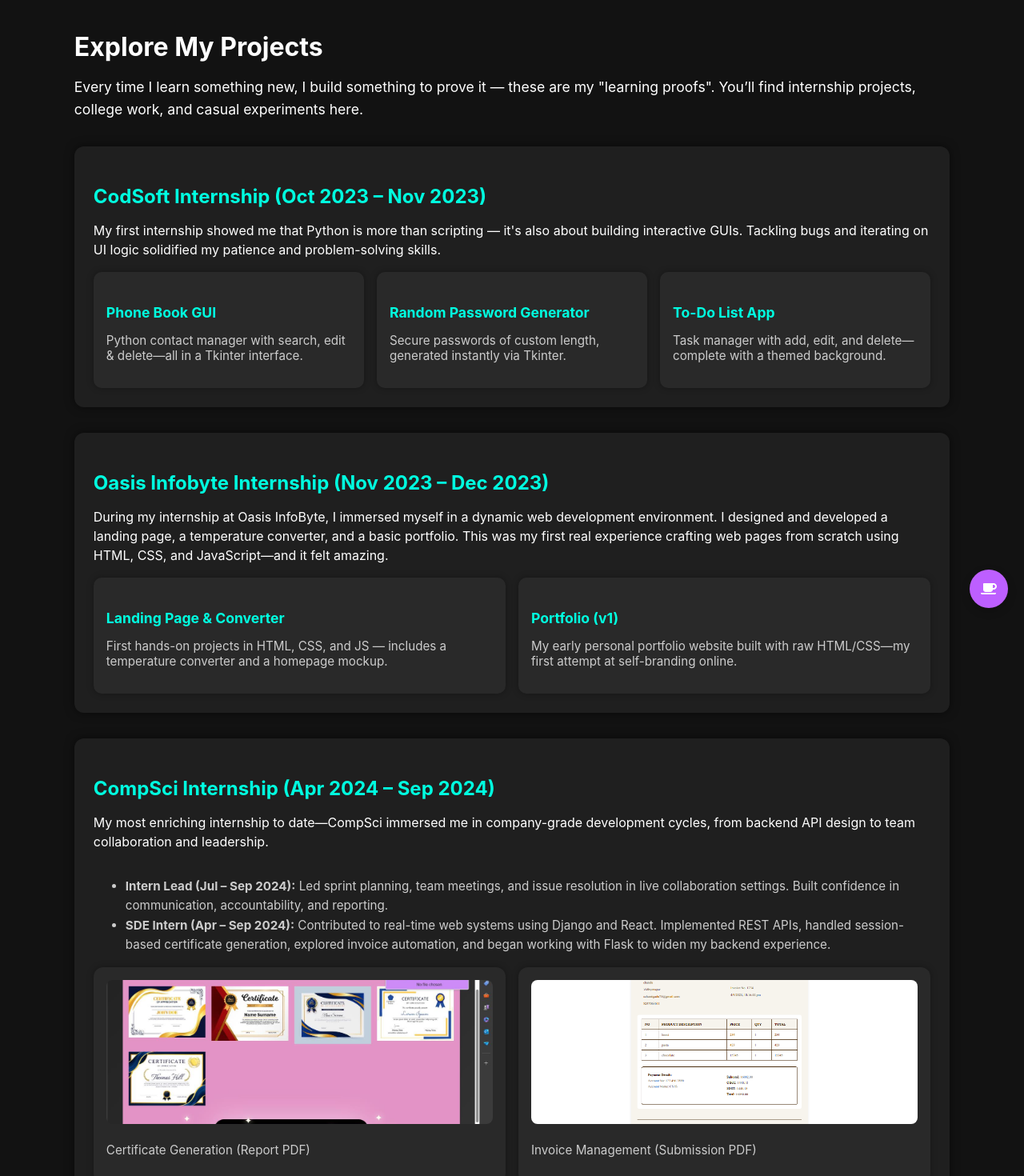
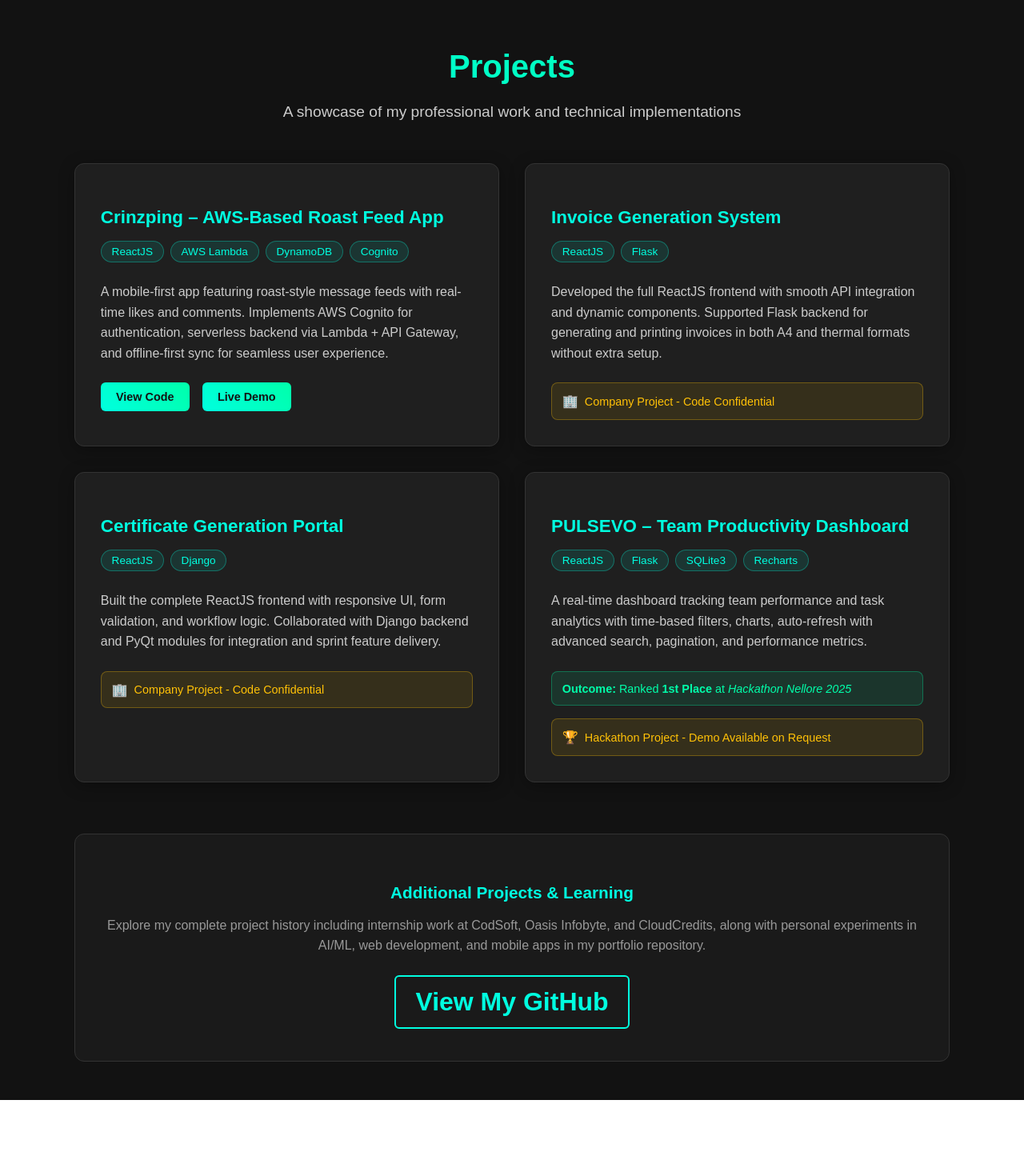
Before and after one commit to CHANDU32455/react-portfolio, a React (Create React App) app in the folder portfolio/: page /projects in a window 1280 px wide. Shown: the part 20-1490 px from the top of the page at 80% size. After the commit the page ends 1395 px from the top, so only its background shows below. Built offline with nearby package versions, Linux system fonts and the light colour scheme.

Commit message:
removed coffee updated resume cleaned up projects

```diff
--- a/portfolio/src/App.js
+++ b/portfolio/src/App.js
@@ -14,15 +14,13 @@
 import IndexedDBadvanced from './blogs/indexdb3';
 import Rough from './components/rough';
 
-import BuyMeACoffeeWidget from './components/BuyMeACoffeeWidget';
-
 
 function App() {
   return (
     <>
 
     <Router>
-      <BuyMeACoffeeWidget />
+      {/*<BuyMeACoffeeWidget /> */}
       <div className="App">
         <Routes>
           <Route path="/" element={<Landing />} />
--- a/portfolio/src/pages/ProjectsSection.jsx
+++ b/portfolio/src/pages/ProjectsSection.jsx
@@ -1,274 +1,302 @@
 import './portfolio.css';
-import certgenImg from '../assets/ProjectsAssets/certgen_img.png';
-import invoicegenImg from '../assets/ProjectsAssets/invoicegen_img.png';
-import certgendoc from '../assets/ProjectsAssets/Chandu_internship report.pdf';
-import invoicedoc from '../assets/ProjectsAssets/Compsci_submission_invoice.pdf'
+import { useEffect } from 'react';
 
 const ProjectsSection = () => {
+  useEffect(() => {
+    // Add hover styles safely
+    const style = document.createElement('style');
+    style.textContent = `
+      .project-card:hover {
+        transform: translateY(-5px);
+        box-shadow: 0 8px 30px rgba(0, 255, 224, 0.2);
+        border-color: #00ffe0;
+      }
+
+      .project-link:hover {
+        transform: translateY(-2px);
+        box-shadow: 0 4px 15px rgba(0, 255, 224, 0.3);
+      }
+
+      .github-link:hover {
+        background: #00ffe0;
+        color: #121212;
+        transform: translateY(-2px);
+        box-shadow: 0 4px 15px rgba(0, 255, 224, 0.3);
+      }
+    `;
+    document.head.appendChild(style);
+
+    return () => {
+      document.head.removeChild(style);
+    };
+  }, []);
+
   return (
-    <section
-      id="projects"
-      style={{
-        padding: '2rem',
-        backgroundColor: '#121212',
-        color: '#fff',
-        minHeight: '100vh',
-        overflowY: 'auto',
-      }}
-    >
-      {/* Inline CSS for hover animations */}
-      <style>{`
-        .project-tile-link {
-          display: block;
-          background: #292929;
-          border-radius: 10px;
-          padding: 1rem;
-          box-shadow: 0 0 8px rgba(0,0,0,0.3);
-          text-decoration: none;
-          color: #fff;
-          transition: transform 0.3s ease, box-shadow 0.3s ease;
-        }
-        .project-tile-link:hover {
-          transform: scale(1.05);
-          box-shadow: 0 0 14px rgba(0,255,224,0.6);
-        }
-      `}</style>
-
-      <div style={{ width: '90%', margin: '0 auto' }}>
-        <h2 style={{ fontSize: '2rem', marginBottom: '1rem' }}>Explore My Projects</h2>
-        <p style={{ fontSize: '1.1rem', lineHeight: '1.6', marginBottom: '2rem' }}>
-          Every time I learn something new, I build something to prove it — these are my "learning proofs". You’ll find internship projects, college work, and casual experiments here.
+    <section id="projects" style={styles.section}>
+      <div style={styles.container}>
+        <h2 style={styles.mainTitle}>Projects</h2>
+        <p style={styles.subtitle}>
+          A showcase of my professional work and technical implementations
         </p>
 
-        {/* CodSoft Internship */}
-        <div style={projectTileStyle}>
-          <h3 style={tileHeader}>CodSoft Internship (Oct 2023 – Nov 2023)</h3>
-          <p style={tilePara}>
-            My first internship showed me that Python is more than scripting — it's also about building interactive GUIs. Tackling bugs and iterating on UI logic solidified my patience and problem-solving skills.
+        {/* Project Grid */}
+        <div style={styles.projectsGrid}>
+          {/* Crinzping */}
+          <div style={styles.projectCard} className="project-card">
+            <h3 style={styles.projectTitle}>Crinzping – AWS-Based Roast Feed App</h3>
+            <div style={styles.techStack}>
+              <span style={styles.techTag}>ReactJS</span>
+              <span style={styles.techTag}>AWS Lambda</span>
+              <span style={styles.techTag}>DynamoDB</span>
+              <span style={styles.techTag}>Cognito</span>
+            </div>
+            <p style={styles.projectDesc}>
+              A mobile-first app featuring roast-style message feeds with real-time likes and comments.
+              Implements AWS Cognito for authentication, serverless backend via Lambda + API Gateway,
+              and offline-first sync for seamless user experience.
             </p>
-
-          <div style={tileGrid}>
+            <div style={styles.links}>
               <a
-              href="https://github.com/CHANDU32455/CodeSoft/blob/main/phone%20book"
+                href="https://github.com/CHANDU32455/CrinzPing"
                 target="_blank"
                 rel="noopener noreferrer"
-              className="project-tile-link"
+                style={styles.link}
+                className="project-link"
               >
-              <h4 style={tileTitle}>Phone Book GUI</h4>
-              <p style={tileDesc}>Python contact manager with search, edit & delete—all in a Tkinter interface.</p>
+                View Code
               </a>
               <a
-              href="https://github.com/CHANDU32455/CodeSoft/blob/main/random%20password%20generator%20(python)"
+                href="https://crinzping.netlify.app"
                 target="_blank"
                 rel="noopener noreferrer"
-              className="project-tile-link"
+                style={styles.link}
+                className="project-link"
               >
-              <h4 style={tileTitle}>Random Password Generator</h4>
-              <p style={tileDesc}>Secure passwords of custom length, generated instantly via Tkinter.</p>
-            </a>
-            <a
-              href="https://github.com/CHANDU32455/CodeSoft/blob/main/to%20do%20list.py"
-              target="_blank"
-              rel="noopener noreferrer"
-              className="project-tile-link"
-            >
-              <h4 style={tileTitle}>To-Do List App</h4>
-              <p style={tileDesc}>Task manager with add, edit, and delete—complete with a themed background.</p>
+                Live Demo
               </a>
             </div>
           </div>
 
-        {/* Oasis Infobyte Internship */}
-        <div style={projectTileStyle}>
-          <h3 style={tileHeader}>Oasis Infobyte Internship (Nov 2023 – Dec 2023)</h3>
-          <p style={tilePara}>
-            During my internship at Oasis InfoByte, I immersed myself in a dynamic web development environment. I designed and developed a landing page, a temperature converter, and a basic portfolio. This was my first real experience crafting web pages from scratch using HTML, CSS, and JavaScript—and it felt amazing.
+          {/* Invoice Generation System */}
+          <div style={styles.projectCard} className="project-card">
+            <h3 style={styles.projectTitle}>Invoice Generation System</h3>
+            <div style={styles.techStack}>
+              <span style={styles.techTag}>ReactJS</span>
+              <span style={styles.techTag}>Flask</span>
+            </div>
+            <p style={styles.projectDesc}>
+              Developed the full ReactJS frontend with smooth API integration and dynamic components.
+              Supported Flask backend for generating and printing invoices in both A4 and thermal formats
+              without extra setup.
             </p>
-
-          <div style={tileGrid}>
-            <a
-              href="https://github.com/CHANDU32455/OIBSIP"
-              target="_blank"
-              rel="noopener noreferrer"
-              className="project-tile-link"
-            >
-              <h4 style={tileTitle}>Landing Page & Converter</h4>
-              <p style={tileDesc}>First hands-on projects in HTML, CSS, and JS — includes a temperature converter and a homepage mockup.</p>
-            </a>
-            <a
-              href="https://github.com/CHANDU32455/OIBSIP-"
-              target="_blank"
-              rel="noopener noreferrer"
-              className="project-tile-link"
-            >
-              <h4 style={tileTitle}>Portfolio (v1)</h4>
-              <p style={tileDesc}>My early personal portfolio website built with raw HTML/CSS—my first attempt at self-branding online.</p>
-            </a>
+            <div style={styles.companyNote}>
+              <span style={styles.noteIcon}>🏢</span>
+              Company Project - Code Confidential
             </div>
           </div>
 
-        {/* CompSci Internship */}
-        <div style={projectTileStyle}>
-          <h3 style={tileHeader}>CompSci Internship (Apr 2024 – Sep 2024)</h3>
-          <p style={tilePara}>
-            My most enriching internship to date—CompSci immersed me in company-grade development cycles, from backend API design to team collaboration and leadership.
+          {/* Certificate Generation Portal */}
+          <div style={styles.projectCard} className="project-card">
+            <h3 style={styles.projectTitle}>Certificate Generation Portal</h3>
+            <div style={styles.techStack}>
+              <span style={styles.techTag}>ReactJS</span>
+              <span style={styles.techTag}>Django</span>
+            </div>
+            <p style={styles.projectDesc}>
+              Built the complete ReactJS frontend with responsive UI, form validation, and workflow logic.
+              Collaborated with Django backend and PyQt modules for integration and sprint feature delivery.
             </p>
-          <ul style={{ marginBottom: '1rem', lineHeight: '1.6' }}>
-            <li style={tileDesc}>
-              <strong>Intern Lead (Jul – Sep 2024):</strong> Led sprint planning, team meetings, and issue resolution in live collaboration settings. Built confidence in communication, accountability, and reporting.
-            </li>
-            <li style={tileDesc}>
-              <strong>SDE Intern (Apr – Sep 2024):</strong> Contributed to real-time web systems using Django and React. Implemented REST APIs, handled session-based certificate generation, explored invoice automation, and began working with Flask to widen my backend experience.
-            </li>
-          </ul>
-
-          <div style={tileGrid}>
-            <a
-              href={certgendoc}
-              rel="noopener noreferrer"
-              className="project-tile-link"
-              style={{ overflow: 'hidden', borderRadius: '12px', position: 'relative' }}
-            >
-              <img
-                src={certgenImg}
-                alt="Certificate Generation Project"
-                style={{
-                  width: '100%',
-                  height: '180px',
-                  objectFit: 'cover',
-                  borderRadius: '8px',
-                  transition: 'transform 0.3s ease',
-                }}
-              />
-              <p style={tileDesc}>Certificate Generation (Report PDF)</p>
-            </a>
-
-            <a
-              href={invoicedoc}
-              rel="noopener noreferrer"
-              className="project-tile-link"
-              style={{ overflow: 'hidden', borderRadius: '12px', position: 'relative' }}
-            >
-              <img
-                src={invoicegenImg}
-                alt="Invoice Management Project"
-                style={{
-                  width: '100%',
-                  height: '180px',
-                  objectFit: 'cover',
-                  borderRadius: '8px',
-                  transition: 'transform 0.3s ease',
-                }}
-              />
-              <p style={tileDesc}>Invoice Management (Submission PDF)</p>
-            </a>
-          </div>
-
-
-        </div>
-
-
-        {/* CloudCredits Internship Tile */}
-        <div style={projectTileStyle}>
-          <h3 style={tileHeader}>CloudCredits Internship (May 2025 – Aug 2025)</h3>
-          <p style={tilePara}>
-            This internship sharpened my focus on applied AI/ML development. I built end-to-end machine learning projects and designed user interfaces so that even non-technical users could interact with the models.
-          </p>
-          <div style={tileGrid}>
-            <a href="https://github.com/CHANDU32455/Cloudcredits/tree/main/Handwritten_Digit_Recognition" target="_blank" rel="noopener noreferrer" className="project-tile-link">
-              <h4 style={tileTitle}>Handwritten Digit Recognizer</h4>
-              <p style={tileDesc}>ML model trained on MNIST + a clean UI to allow digit drawing and prediction—no code knowledge needed.</p>
-            </a>
-            <a href="https://github.com/CHANDU32455/Cloudcredits/tree/main/movie_recommender" target="_blank" rel="noopener noreferrer" className="project-tile-link">
-              <h4 style={tileTitle}>Movie Recommender</h4>
-              <p style={tileDesc}>Content-based filtering engine with a user-friendly interface to suggest movies based on preferences.</p>
-            </a>
-            <a href="https://github.com/CHANDU32455/Cloudcredits/tree/main/HousePricePrediction" target="_blank" rel="noopener noreferrer" className="project-tile-link">
-              <h4 style={tileTitle}>House Price Predictor</h4>
-              <p style={tileDesc}>Predicts house prices using regression models, with a simple UI for inputting property details.</p>
-            </a>
+            <div style={styles.companyNote}>
+              <span style={styles.noteIcon}>🏢</span>
+              Company Project - Code Confidential
             </div>
           </div>
 
-        {/* Personal Projects Tile */}
-        <div style={projectTileStyle}>
-          <h3 style={tileHeader}>Personal Projects</h3>
-          <p style={tilePara}>
-            In my free time, I explore technologies, tools, and frameworks through personal experiments. These projects reflect my curiosity, self-learning spirit, and a hands-on approach to mastering web, mobile, and AI development.
+          {/* PULSEVO */}
+          <div style={styles.projectCard} className="project-card">
+            <h3 style={styles.projectTitle}>PULSEVO – Team Productivity Dashboard</h3>
+            <div style={styles.techStack}>
+              <span style={styles.techTag}>ReactJS</span>
+              <span style={styles.techTag}>Flask</span>
+              <span style={styles.techTag}>SQLite3</span>
+              <span style={styles.techTag}>Recharts</span>
+            </div>
+            <p style={styles.projectDesc}>
+              A real-time dashboard tracking team performance and task analytics with time-based filters,
+              charts, auto-refresh with advanced search, pagination, and performance metrics.
             </p>
-          <div style={tileGrid}>
-            <a href="https://github.com/CHANDU32455/ebidding/tree/master" target="_blank" rel="noopener noreferrer" className="project-tile-link">
-              <h4 style={tileTitle}>E‑Bidding Platform</h4>
-              <p style={tileDesc}>Built with friends using HTML, CSS, JS, and PHP to simulate a live online bidding system.</p>
-            </a>
-            <a href="https://github.com/CHANDU32455/flutter/tree/master" target="_blank" rel="noopener noreferrer" className="project-tile-link">
-              <h4 style={tileTitle}>Flutter To‑Do App</h4>
-              <p style={tileDesc}>My first cross-platform app exploring Dart and Flutter for a sleek task manager UI.</p>
-            </a>
-            <a href="https://github.com/CHANDU32455/SIH/tree/SIH3" target="_blank" rel="noopener noreferrer" className="project-tile-link">
-              <h4 style={tileTitle}>Inventory Management (SIH)</h4>
-              <p style={tileDesc}>ReactJS + Django app built with my team for Smart India Hackathon 2023.</p>
-            </a>
-            <a href="https://github.com/CHANDU32455/portfolio/tree/casual_portfolio" target="_blank" rel="noopener noreferrer" className="project-tile-link">
-              <h4 style={tileTitle}>HTML/CSS Portfolio</h4>
-              <p style={tileDesc}>A minimal, responsive personal webpage showcasing my bio and skills.</p>
-            </a>
+            <div style={styles.outcome}>
+              <strong>Outcome:</strong> Ranked <strong>1st Place</strong> at <em>Hackathon Nellore 2025</em>
+            </div>
+            <div style={styles.companyNote}>
+              <span style={styles.noteIcon}>🏆</span>
+              Hackathon Project - Demo Available on Request
+            </div>
           </div>
         </div>
 
-        <div style={projectTileStyle}>
-          <h3 style={tileHeader}>My Work</h3>
-          <p style={tilePara}>
-            this repo highlights my journey through various projects, from coding challenges to desktop applications and React interfaces. It's a testament to my growth as a developer and my passion for continuous learning.
+        {/* Additional Projects Section */}
+        <div style={styles.commentsSection}>
+          <h3 style={styles.commentsTitle}>Additional Projects & Learning</h3>
+          <p style={styles.commentsText}>
+            Explore my complete project history including internship work at CodSoft, Oasis Infobyte,
+            and CloudCredits, along with personal experiments in AI/ML, web development, and mobile apps
+            in my portfolio repository.
           </p>
-          <div style={tileGrid}>
-            <a href="https://github.com/CHANDU32455/my-work" target="_blank" rel="noopener noreferrer" className="project-tile-link">
-              <h4 style={tileTitle}>My Work Showcase</h4>
-              <p style={tileDesc}>A collection of side experiments—from LeetCode clones to desktop assistants, music players, React UIs, PyQt tools, and more.</p>
+          <a
+            href="https://github.com/CHANDU32455"
+            target="_blank"
+            rel="noopener noreferrer"
+            style={styles.githubLink}
+            className="github-link"
+          >
+            View My GitHub
           </a>
         </div>
-        </div>
-
       </div>
     </section>
   );
 };
 
-const projectTileStyle = {
+// CSS Styles Object - Fixed and simplified
+const styles = {
+  section: {
+    padding: '3rem 2rem',
+    backgroundColor: '#121212',
+    color: '#fff',
+    minHeight: '100vh',
+    fontFamily: 'Arial, sans-serif'
+  },
+  container: {
+    width: '90%',
+    maxWidth: '1200px',
+    margin: '0 auto',
+  },
+  mainTitle: {
+    fontSize: '2.5rem',
+    fontWeight: '700',
+    marginBottom: '1rem',
+    background: 'linear-gradient(45deg, #00ffe0, #00ffaa)',
+    WebkitBackgroundClip: 'text',
+    WebkitTextFillColor: 'transparent',
+    textAlign: 'center',
+  },
+  subtitle: {
+    fontSize: '1.2rem',
+    color: '#ccc',
+    textAlign: 'center',
+    marginBottom: '3rem',
+    lineHeight: '1.6',
+  },
+  projectsGrid: {
+    display: 'grid',
+    gridTemplateColumns: 'repeat(auto-fit, minmax(350px, 1fr))',
+    gap: '2rem',
+    marginBottom: '4rem',
+  },
+  projectCard: {
     background: '#1f1f1f',
     borderRadius: '12px',
-  padding: '1.5rem',
-  boxShadow: '0 0 12px rgba(0,0,0,0.5)',
-  marginBottom: '2rem',
-};
-
-const tileHeader = {
-  fontSize: '1.5rem',
+    padding: '2rem',
+    boxShadow: '0 4px 20px rgba(0, 0, 0, 0.3)',
+    border: '1px solid #333',
+    transition: 'all 0.3s ease',
+    position: 'relative',
+  },
+  projectTitle: {
+    fontSize: '1.4rem',
     color: '#00ffe0',
     marginBottom: '1rem',
-};
-
-const tilePara = {
-  margin: '1rem 0',
+    fontWeight: '600',
+  },
+  techStack: {
+    display: 'flex',
+    flexWrap: 'wrap',
+    gap: '0.5rem',
+    marginBottom: '1.5rem',
+  },
+  techTag: {
+    background: 'rgba(0, 255, 224, 0.1)',
+    color: '#00ffe0',
+    padding: '0.3rem 0.8rem',
+    borderRadius: '20px',
+    fontSize: '0.85rem',
+    border: '1px solid rgba(0, 255, 224, 0.3)',
+  },
+  projectDesc: {
+    color: '#ccc',
+    lineHeight: '1.6',
+    marginBottom: '1.5rem',
     fontSize: '1rem',
-  lineHeight: '1.5',
-};
-
-const tileGrid = {
-  display: 'grid',
-  gridTemplateColumns: 'repeat(auto-fit, minmax(240px, 1fr))',
+  },
+  links: {
+    display: 'flex',
     gap: '1rem',
-};
-
-const tileTitle = {
-  fontSize: '1.1rem',
+    marginTop: '1rem',
+  },
+  link: {
+    background: 'linear-gradient(45deg, #00ffe0, #00ffaa)',
+    color: '#121212',
+    padding: '0.6rem 1.2rem',
+    borderRadius: '6px',
+    textDecoration: 'none',
+    fontWeight: '600',
+    fontSize: '0.9rem',
+    transition: 'all 0.3s ease',
+  },
+  companyNote: {
+    background: 'rgba(255, 193, 7, 0.1)',
+    color: '#ffc107',
+    padding: '0.8rem',
+    borderRadius: '8px',
+    border: '1px solid rgba(255, 193, 7, 0.3)',
+    fontSize: '0.9rem',
+    marginTop: '1rem',
+    display: 'flex',
+    alignItems: 'center',
+    gap: '0.5rem',
+  },
+  noteIcon: {
+    fontSize: '1rem',
+  },
+  outcome: {
+    background: 'rgba(0, 255, 170, 0.1)',
+    padding: '0.8rem',
+    borderRadius: '8px',
+    border: '1px solid rgba(0, 255, 170, 0.3)',
+    color: '#00ffaa',
+    fontSize: '0.9rem',
+    marginBottom: '1rem',
+  },
+  commentsSection: {
+    background: '#1a1a1a',
+    borderRadius: '12px',
+    padding: '2.5rem',
+    border: '1px solid #333',
+    textAlign: 'center',
+  },
+  commentsTitle: {
     color: '#00ffe0',
-  marginBottom: '0.5rem',
-};
-
-const tileDesc = {
-  fontSize: '0.95rem',
-  color: '#ccc',
+    marginBottom: '1rem',
+    fontSize: '1.3rem',
+  },
+  commentsText: {
+    color: '#999',
+    lineHeight: '1.6',
+    fontSize: '1rem',
+    marginBottom: '1.5rem',
+  },
+  githubLink: {
+    background: 'transparent',
+    color: '#00ffe0',
+    padding: '0.8rem 1.5rem',
+    borderRadius: '6px',
+    textDecoration: 'none',
+    fontWeight: '600',
+    border: '2px solid #00ffe0',
+    transition: 'all 0.3s ease',
+    display: 'inline-block',
+  },
 };
 
 export default ProjectsSection;
--- a/portfolio/src/pages/navbar.jsx
+++ b/portfolio/src/pages/navbar.jsx
@@ -1,4 +1,4 @@
-import React, { useState, useEffect, useCallback } from 'react';
+import { useState, useEffect, useCallback } from 'react';
 import { Link } from 'react-router-dom';
 import TrafficHandling from '../components/TrafficHandling';
 import useMediaQuery from '../utils/useMediaQuery'; // Custom hook for media queries
--- a/portfolio/src/pages/portfolio.jsx
+++ b/portfolio/src/pages/portfolio.jsx
@@ -8,7 +8,6 @@
 import Skills from "./skills_scrolling";
 import Projects from "./projects";
 import Blog from "./blogs";
-import Contact from "./contact";
 import Footer from "./footer";
 
 const PortfolioWebsite = () => {
@@ -48,7 +47,7 @@
                 <Skills />
                 <Projects />
                 <Blog />
-                <Contact />
+                {/*<Contact /> */}
                 <Footer />
             </div>
         </div>
```
Also changed, not shown: portfolio/src/pages/footer.jsx (+1 -6 lines), 1 other file (tests, documents, lock files or other folders). Lines whose indentation alone changed are shown as unchanged.
